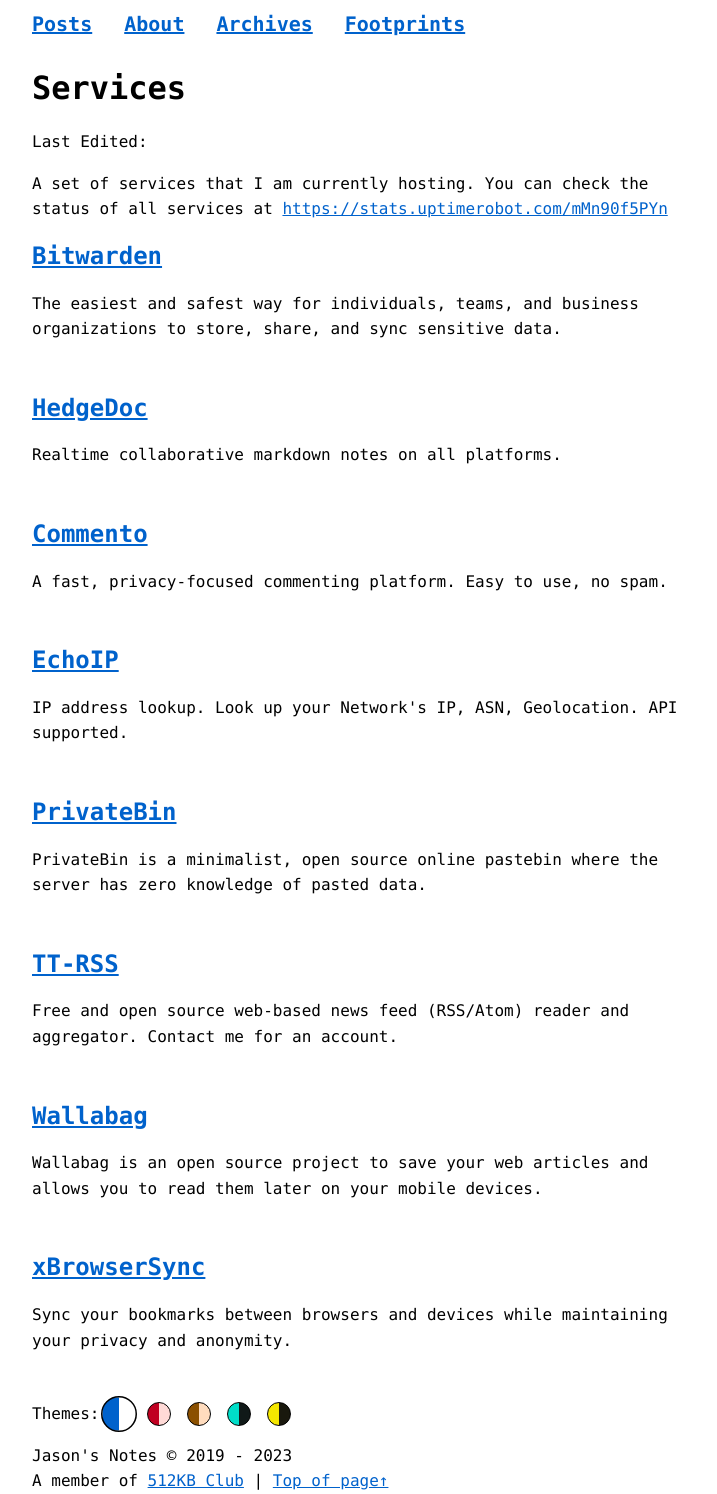
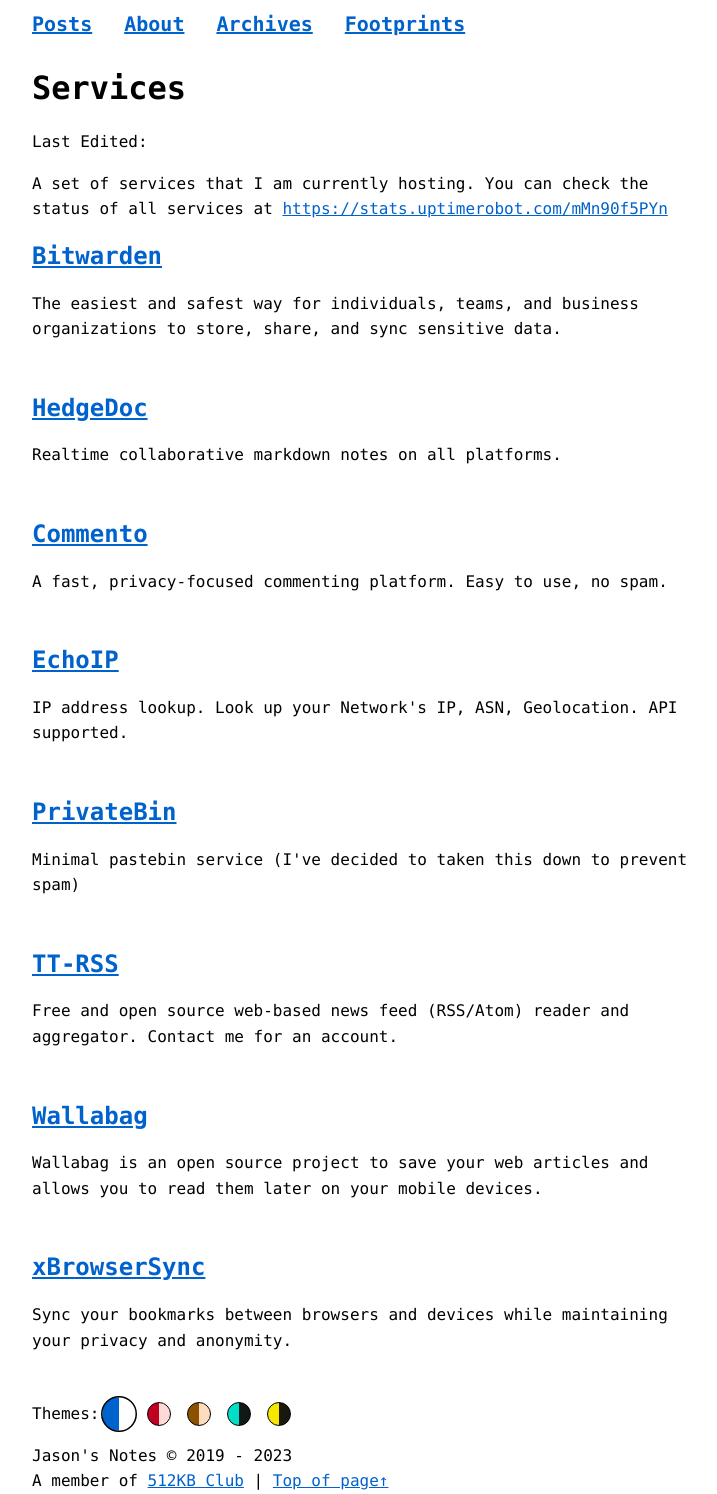
Before and after one commit to jasontthai/jasonthai.me, a Jekyll site: the page built from services.html, in a window 1280 px wide. Shown: the whole page, without its empty margins (272-989 px from the left). Built offline with Jekyll 4.4.1, drawn with Linux system fonts in a browser that asks for light colours.

Commit message:
take down Privatebin

```diff
--- a/_data/services.yml
+++ b/_data/services.yml
@@ -33,8 +33,8 @@
 #  id: 785563189
 
 - name: PrivateBin
-  description: PrivateBin is a minimalist, open source online pastebin where the server has zero knowledge of pasted data.
-  url: https://privatebin.jasonthai.me
+  description: Minimal pastebin service (I've decided to taken this down to prevent spam)
+  url: /#
   icon: /assets/img/services/bin.png
   id: 785563191
 
```
